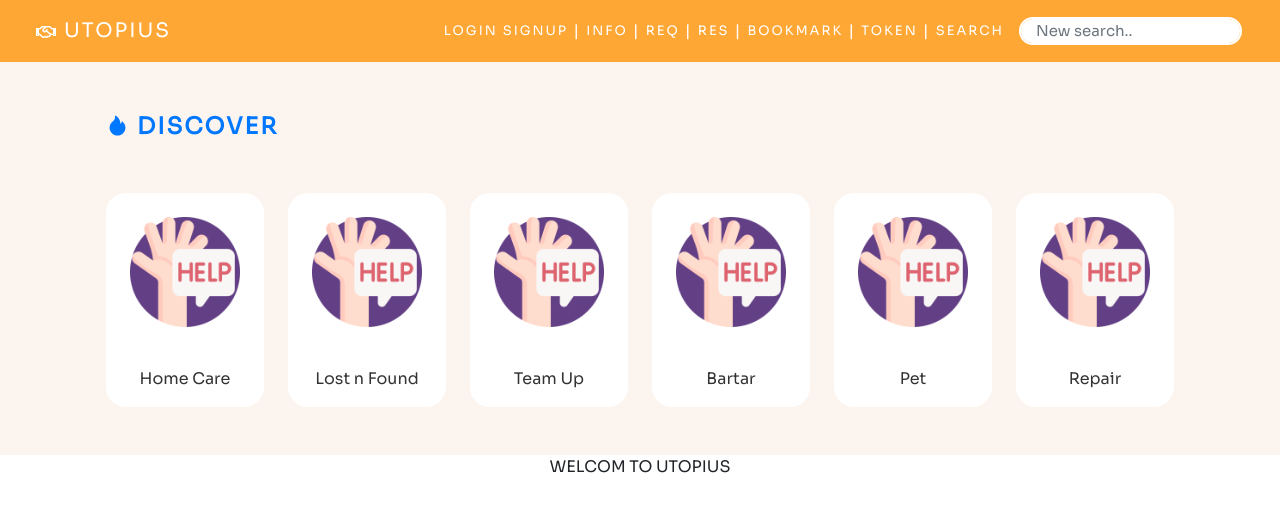
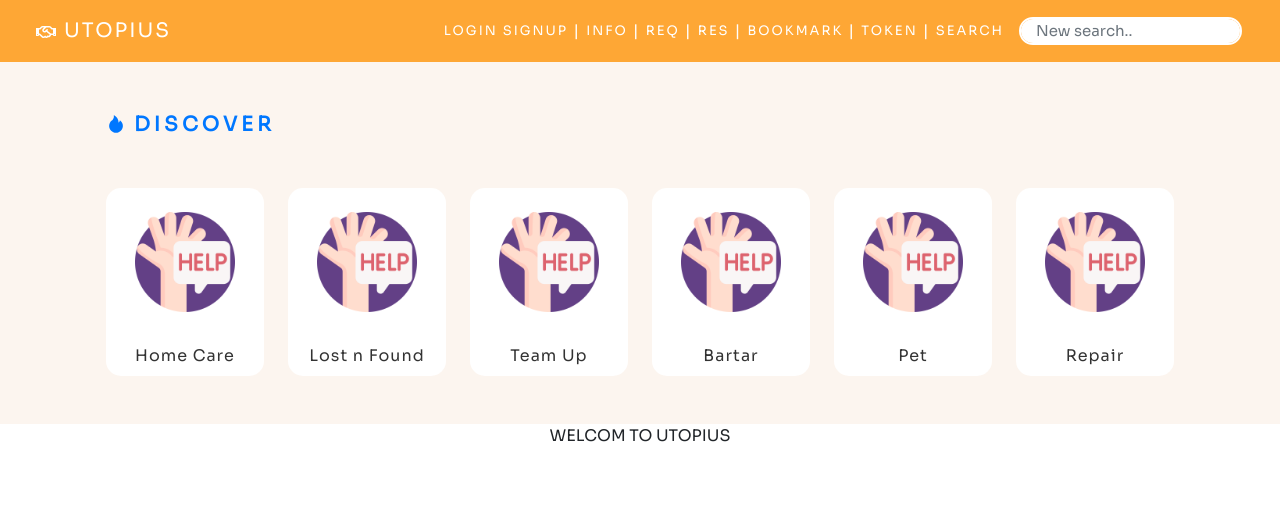
Before and after one commit to HayleyChu109/Utopius-with-React-NodeJs-PostgreSQL, a React (Create React App) app in the folder frontend/: page / in a window 1280 px wide. Shown: the top 512 px of the page. Built offline with nearby package versions, Linux system fonts and the light colour scheme.

Commit message:
Added discover animation

```diff
--- a/frontend/src/Components/PublicComponents/DiscoverCard.js
+++ b/frontend/src/Components/PublicComponents/DiscoverCard.js
@@ -15,6 +15,13 @@ const DiscoverCard = (props) => {
     <>
       <div className="col-2">
         <Card className="discover-card">
+          <a
+            href="#0"
+            onClick={(e) => {
+              e.preventDefault();
+              handleSearch(props.tagname.replace(/\s/g, ""));
+            }}
+          >
             <div className="discover-icons p-4">
               <img
                 src={help}
@@ -22,17 +29,10 @@ const DiscoverCard = (props) => {
                 className="card-img-top mx-auto"
               />
             </div>
-          <div className="discover-tagname text-center p-3">
-            <a
-              href="#0"
-              onClick={(e) => {
-                e.preventDefault();
-                handleSearch(props.tagname.replace(/\s/g, ""));
-              }}
-            >
+            <div className="discover-tagname text-center p-2">
               {props.tagname}
+            </div>
           </a>
-          </div>
         </Card>
       </div>
     </>
--- a/frontend/src/Components/PublicComponents/LoginForm.js
+++ b/frontend/src/Components/PublicComponents/LoginForm.js
@@ -29,7 +29,7 @@ const LoginForm = () => {
   return (
     <>
       <div className="d-flex align-items-center justify-content-center">
-        <div className="landing-form my-4">
+        <div className="login-form my-4">
           <h3>LOGIN</h3>
           <form>
             <label className="my-2">Email</label>
--- a/frontend/src/Components/PublicComponents/SignupForm.js
+++ b/frontend/src/Components/PublicComponents/SignupForm.js
@@ -35,7 +35,7 @@ const SignupForm = () => {
   return (
     <>
       <div className="d-flex align-items-center justify-content-center">
-        <div className="landing-form my-4">
+        <div className="login-form my-4">
           <h3>SIGNUP A NEW ACCOUNT</h3>
           <form>
             <label className="my-2">Email</label>
--- a/frontend/src/Pages/PublicPages/LoginPage.js
+++ b/frontend/src/Pages/PublicPages/LoginPage.js
@@ -8,8 +8,8 @@ const LoginPage = () => {
   return (
     <>
       <NavBar />
-      <div className="d-flex align-items-center justify-content-center landing-page">
-        <div className="container landing-card row p-5">
+      <div className="d-flex align-items-center justify-content-center login-page">
+        <div className="container login-card row p-5">
           <div className="col-xl-6 col-lg-6 col-md-12 col-sm-12 col-xs-12">
             <LoginForm />
           </div>
--- a/frontend/src/Pages/SCSS/discover.scss
+++ b/frontend/src/Pages/SCSS/discover.scss
@@ -3,31 +3,46 @@
 .discover-div {
   min-height: 30vh;
   background-color: $beige;
+  // -webkit-font-smoothing: antialiased;
 }
 
 .discover-title {
   font: $sora;
   font-weight: 700;
-  font-size: 23px;
-  letter-spacing: 2px;
+  font-size: 20px;
+  letter-spacing: 4px;
   color: $dark-blue;
+  -webkit-font-smoothing: antialiased;
 }
 
 .discover-card {
   background-color: $white;
   border: none;
-  border-radius: 20px;
+  border-radius: 15px;
   font-family: $nunito;
+  a {
+    @include anchor-text;
+  }
+}
+
+.discover-card:hover {
+  border-right: 3px solid $dark-blue;
+  border-bottom: 3px solid $dark-blue;
+  transform: translateX(-3px);
+  transform: translateY(-6px);
+  filter: drop-shadow(0px 0px 7px $light-grey);
+  transition-duration: 0.3s;
+  transition-timing-function: ease;
+  div {
+    color: $dark-blue;
+    transition-duration: 0.2s;
+    transition-timing-function: ease;
+  }
 }
 
 .discover-tagname {
-  a {
-    @include anchor-text;
-    font-size: 16px;
-    color: $dark;
-  }
-
-  a:hover {
-    color: $dark-orange;
-  }
+  @include anchor-text;
+  font-size: 16px;
+  color: $dark;
+  letter-spacing: 1px;
 }
--- a/frontend/src/Pages/SCSS/loginPage.scss
+++ b/frontend/src/Pages/SCSS/loginPage.scss
@@ -4,18 +4,18 @@
   font-family: $sora;
 }
 
-.landing-page {
+.login-page {
   min-width: 100vw;
   min-height: 60vh;
   background: $white;
 }
 
-.landing-card {
+.login-card {
   background-color: $white;
   border-radius: 20px;
 }
 
-.landing-form {
+.login-form {
   width: 450px;
 }
 
--- a/frontend/src/Pages/SCSS/navBar.scss
+++ b/frontend/src/Pages/SCSS/navBar.scss
@@ -54,5 +54,5 @@
 
 .nav-search:focus {
   box-shadow: none;
-  border: 2px solid $white;
+  border: 2px solid $dark-blue;
 }
```
Lines whose indentation alone changed are shown as unchanged.
